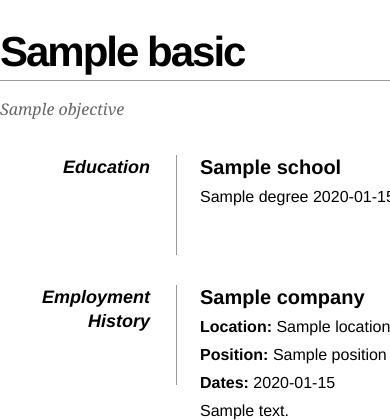
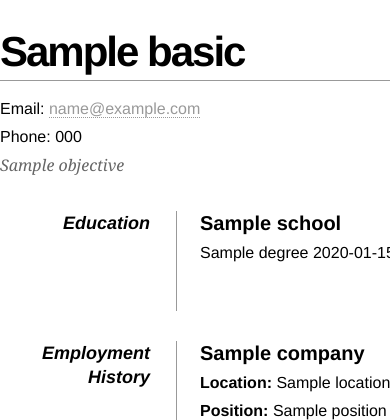
Before and after one commit to zachtib/resumeweb, a Django app: template templates/index.html in a window 390 px wide; the page is wider, and only the part inside the window is pictured. Shown: the top 420 px of that part. Run offline with Django 3.2, Linux system fonts and the light colour scheme; the template is opened without the code that fills it: most values are stand-ins (such as "Sample title", 1, 10 or a date in 2020).

Commit message:
Show Email and Phone

```diff
--- a/templates/index.html
+++ b/templates/index.html
@@ -30,6 +30,13 @@
 
     <div id="contact-info" class="vcard">
         <h1 class = "fn">{{ basic.name }}</h1>
+        {% if basic.email %}
+            <p>Email: <a href="mailto:{{ basic.email }}">{{ basic.email }}</a></p>
+        {% endif %}
+        {% if basic.phone %}
+            <p>Phone: {{ basic.phone }}</p>
+        {% endif %}
+        <p>
     </div>
 
     <div id="objective">
```
